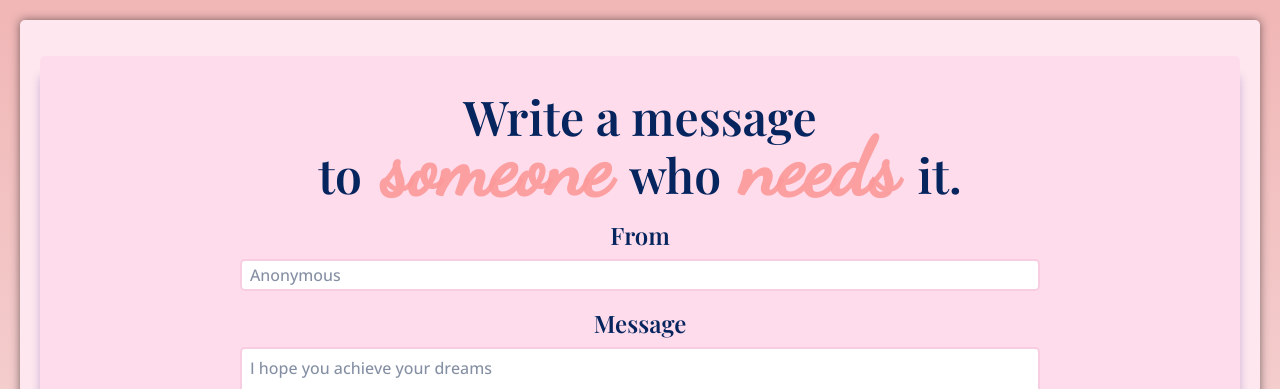
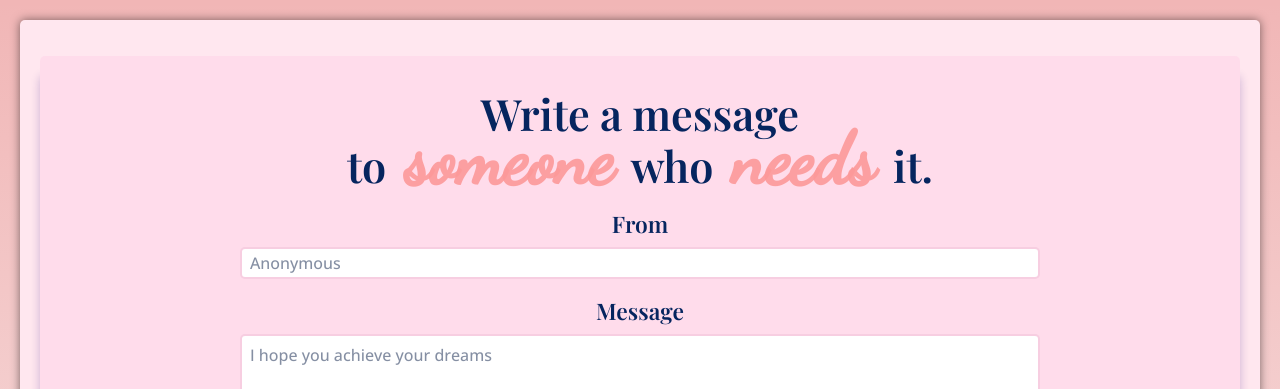
Before and after one commit to Rinava/words-of-encouragement, a Next.js app: page / in a window 1280 px wide. Shown: the top 389 px of the page. Built offline with nearby package versions, Linux system fonts and the light colour scheme; no server answers; the database is empty.

Commit message:
Clamp in title

```diff
--- a/components/AddCard/styles.module.css
+++ b/components/AddCard/styles.module.css
@@ -10,19 +10,20 @@
   margin-top: 1rem;
   background-color: #ffd7eaab;
   border-radius: 5px;
-  padding: 2rem 3rem 3rem 3rem;
+  padding: 2rem 1rem 3rem 1rem;
+
   box-shadow: 0 20px 10px rgba(36, 3, 128, 0.24);
 }
 .title {
   text-align: center;
-  font-size: 3rem;
+  font-size: clamp(1rem, 0.2958rem + 3.0047vw, 3rem);
   font-weight: 600;
   margin-bottom: 1rem;
   line-height: 1.2;
 }
 .italic {
   font-family: 'Dancing Script', cursive;
-  font-size: 5rem;
+  font-size: clamp(2rem, 0.9437rem + 4.507vw, 5rem);
   line-height: 0.5;
   font-weight: 600;
   color: var(--secondary-2);
@@ -38,7 +39,7 @@
   height: 100%;
 }
 .label {
-  font-size: 1.5rem;
+  font-size: clamp(1rem, 0.8239rem + 0.7512vw, 1.5rem);
   font-weight: 600;
   margin-bottom: 0.5rem;
 }
@@ -93,6 +94,12 @@
   line-height: 0;
 }
 .submit:hover {
-  background-color:#ff96a783;
+  background-color: #ff96a783;
   color: var(--font-color-1);
 }
+
+@media screen and (max-width: 768px) {
+  .addCard {
+    padding: 1rem 0.5rem;
+  }
+}
```
